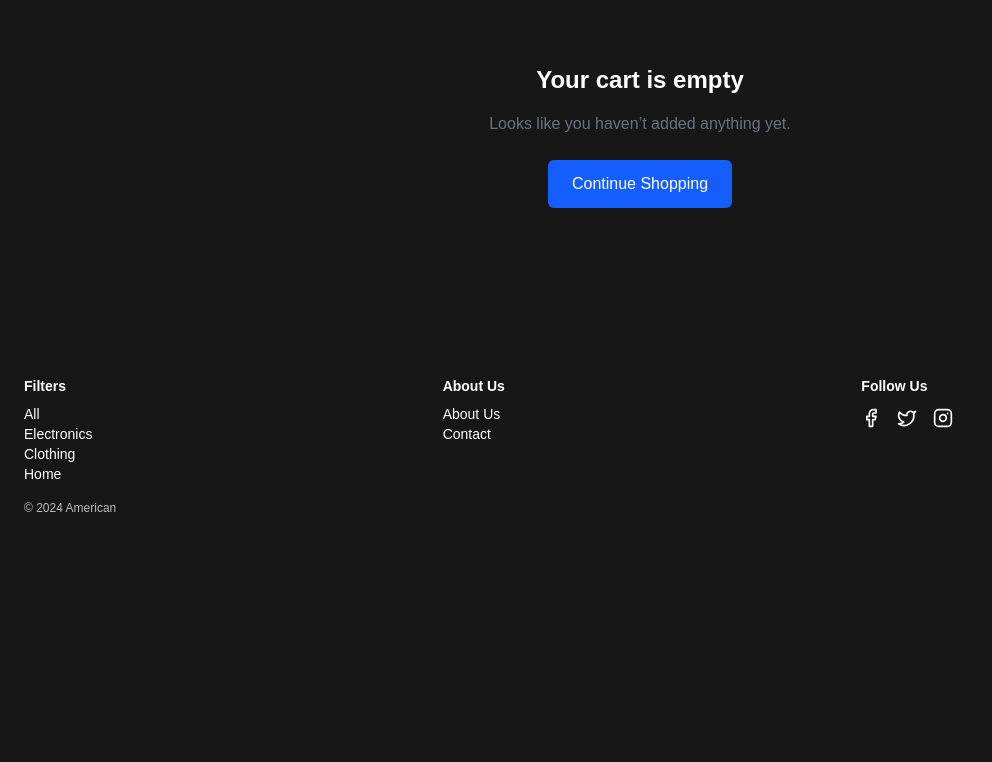
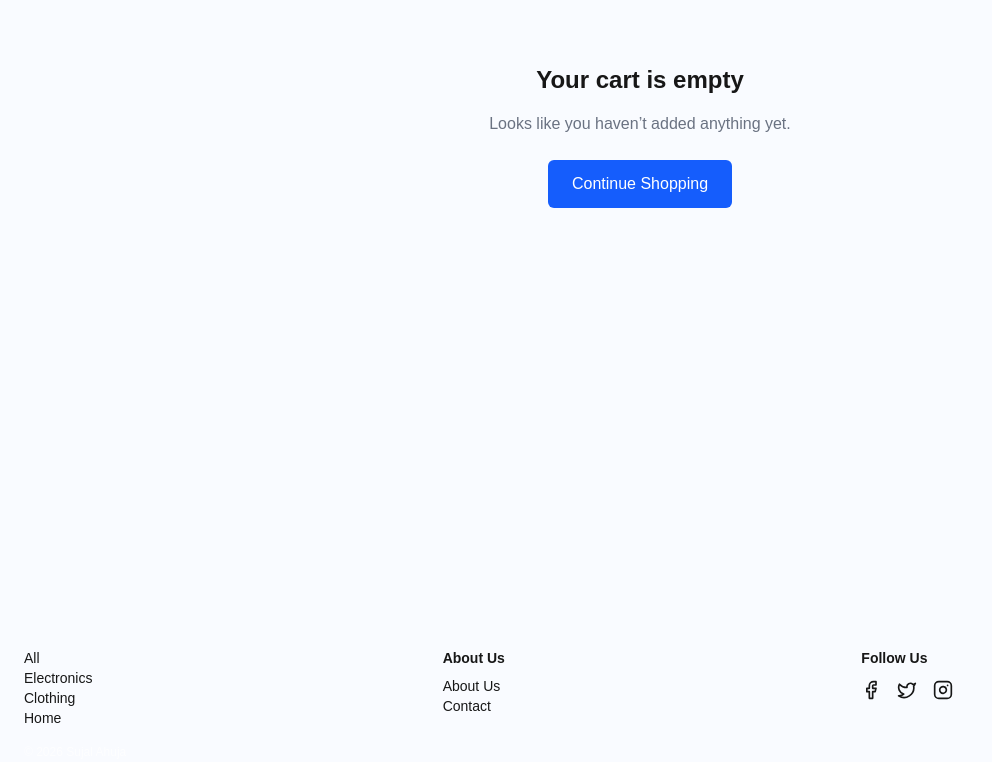
Before and after one commit to sujalahuja01/whatbytes-assignment, a Next.js app: page /cart in a window 1280 px wide. Shown: the top 762 px of the page, without its empty margins (0-992 px from the left). Built offline with nearby package versions, Linux system fonts and the light colour scheme.

Commit message:
started refinement

```diff
--- a/app/cart/page.tsx
+++ b/app/cart/page.tsx
@@ -2,6 +2,8 @@
 
 import Link from "next/link";
 import { useCart } from "@/context/CartContext";
+import { Trash2 } from "lucide-react";
+import Image from "next/image";
 
 export default function CartPage() {
   const { cart, updateQuantity, removeFromCart } = useCart();
@@ -36,16 +38,28 @@ export default function CartPage() {
         {cart.map((item) => (
           <div
             key={item.id}
-            className="bg-white rounded-xl shadow-md p-6 flex flex-col sm:flex-row sm:items-center sm:justify-between gap-6"
+            className="bg-white rounded-xl shadow-md p-6 grid grid-cols-12 gap-6 items-start"
           >
-            <div>
-              <h3 className="font-medium">{item.title}</h3>
-              <p className="text-sm text-gray-500">${item.price}</p>
+            <div className="col-span-12 sm:col-span-2 flex flex-col items-center gap-3">
+              <Image
+                src={item.image}
+                alt={item.title}
+                width={90}
+                height={90}
+                className="object-contain"
+              />
             </div>
 
-            <div className="flex items-center gap-3">
+            <div className="col-span-12 sm:col-span-7">
+              <h3 className="font-medium leading-snug">{item.title}</h3>
+              <p className="text-sm text-gray-500 mt-1">
+                In stock · Eligible for FREE delivery
+              </p>
+
+              <div className="flex gap-4 py-5  ">
+                <div className="flex items-center border rounded-md">
                   <button
-                className="px-3 py-1 border rounded"
+                    className="px-2 py-1"
                     onClick={() =>
                       updateQuantity(item.id, Math.max(1, item.quantity - 1))
                     }
@@ -53,25 +67,28 @@ export default function CartPage() {
                     −
                   </button>
 
-              <span className="w-6 text-center">{item.quantity}</span>
+                  <span className="px-3 text-sm">{item.quantity}</span>
 
                   <button
-                className="px-3 py-1 border rounded"
+                    className="px-2 py-1"
                     onClick={() => updateQuantity(item.id, item.quantity + 1)}
                   >
                     +
                   </button>
                 </div>
-
-            <div className="flex items-center gap-6">
-              <p className="font-semibold">${item.price * item.quantity}</p>
-
                 <button
                   onClick={() => removeFromCart(item.id)}
-                className="text-sm text-red-500 hover:underline"
+                  className=" text-gray-500 hover:text-red-500"
+                  aria-label="Remove item"
                 >
-                Remove
+                  <Trash2 size={18} />
                 </button>
+              </div>
+            </div>
+
+            <div className="col-span-12 sm:col-span-3 text-right font-semibold text-lg">
+              ${item.price * item.quantity}
+              <p className="text-[12px]">Up to 5% back with selected card</p>
             </div>
           </div>
         ))}
--- a/app/globals.css
+++ b/app/globals.css
@@ -1,26 +1,21 @@
 @import "tailwindcss";
 
 :root {
-  --background: #ffffff;
+  --background: #f9fbff;
   --foreground: #171717;
+  --darkblue: #0858a8;
 }
 
 @theme inline {
   --color-background: var(--background);
   --color-foreground: var(--foreground);
+  --color-darkblue: var(--darkblue);
   --font-sans: var(--font-geist-sans);
   --font-mono: var(--font-geist-mono);
 }
 
-@media (prefers-color-scheme: dark) {
-  :root {
-    --background: #0a0a0a;
-    --foreground: #ededed;
-  }
-}
-
 body {
-  background: var(--foreground);
-  color: var(--background);
+  background: var(--background);
+  color: var(--foreground);
   font-family: Arial, Helvetica, sans-serif;
 }
--- a/app/layout.tsx
+++ b/app/layout.tsx
@@ -27,9 +27,9 @@ export default function RootLayout({
 }>) {
   return (
     <html lang="en">
-      <body className="min-h-screen ">
+      <body className="min-h-screen flex flex-col ">
         <CartProvider>
-          <main>{children}</main>
+          <main className="flex-1">{children}</main>
           <Footer />
         </CartProvider>
       </body>
--- a/app/page.tsx
+++ b/app/page.tsx
@@ -74,7 +74,7 @@ export default function Home() {
         <div className="lg:hidden mb-4">
           <button
             onClick={toggleFilters}
-            className="bg-blue-600 text-white px-4 py-2 w-40 rounded-md text-sm"
+            className="bg-blue text-white px-4 py-2 w-40 rounded-md text-sm"
           >
             {filtersOpen ? "Hide Filters" : "Show Filters"}
           </button>
--- a/components/Footer.tsx
+++ b/components/Footer.tsx
@@ -1,3 +1,5 @@
+"use client";
+import Link from "next/link";
 import { Facebook, Twitter, Instagram } from "lucide-react";
 
 export default function Footer() {
@@ -5,12 +7,22 @@ export default function Footer() {
     <footer className=" mt-16">
       <div className="max-w-7xl mx-auto px-6 py-10 grid grid-cols-1 md:grid-cols-3 gap-6 text-sm">
         <div>
-          <p className="font-semibold mb-2">Filters</p>
-          <p>All</p>
-          <p>Electronics</p>
-          <p>Clothing</p>
-          <p>Home</p>
-          <p className="mt-4 text-xs text-white/70">© 2024 American</p>
+          <Link href="/" className="block hover:underline">
+            All
+          </Link>
+
+          <Link href="/?category=electronics" className="block hover:underline">
+            Electronics
+          </Link>
+
+          <Link href="/?category=clothing" className="block hover:underline">
+            Clothing
+          </Link>
+
+          <Link href="/?category=home" className="block hover:underline">
+            Home
+          </Link>
+          <p className="mt-4 text-xs text-white/70">© 2026 Sujal Ahuja</p>
         </div>
 
         <div>
--- a/components/Header.tsx
+++ b/components/Header.tsx
@@ -10,37 +10,31 @@ type HeaderProps = {
 
 export default function Header({ search, setSearch, pulse }: HeaderProps) {
   return (
-    <header className="bg-gradient-to-r from-blue-700 to-blue-800">
-      <div className="max-w-7xl mx-auto px-6 py-4 flex items-center justify-between text-white">
-        <div className="text-xl font-bold">Logo</div>
+    <header className="bg-darkblue">
+      <div className="max-w-7xl mx-auto px-6 py-4 flex justify-between items-center  text-white">
+        <div className="text-3xl font-bold">Logo</div>
 
-        <div className="flex-1 mx-10">
-          <div className="relative">
+        <div className="relative mx-10">
           <Search className="absolute left-3 top-2.5 h-4 w-4 text-white/70" />
           <input
             type="text"
             placeholder="Search for products..."
             value={search}
             onChange={(e) => setSearch(e.target.value)}
-              className="w-full rounded-md bg-blue-600/40 placeholder-white/70 text-sm px-10 py-2 focus:outline-none"
+            className="rounded-md border placeholder-white/70 text-sm px-10 py-2 focus:outline-none"
           />
-          </div>
         </div>
 
         <div className="flex items-center gap-4">
           <Link
             href="/cart"
-            className={`bg-blue-600 px-4 py-2 rounded-md flex items-center gap-2 text-sm
-    transition-all duration-200 ease-out
-${pulse ? "scale-[1.05] ring-2 ring-blue-300/40" : ""}
-
-  `}
+            className={`bg-[#002A59] px-4 py-2 rounded-md flex items-center gap-2 text-sm transition-all duration-200 ease-out${pulse ? "scale-[1.05] ring-2 ring-blue-300/40" : ""}`}
           >
             <ShoppingCart className="h-4 w-4" />
             Cart
           </Link>
 
-          <div className="w-8 h-8 rounded-full bg-blue-500 flex items-center justify-center">
+          <div className="w-8 h-8 rounded-full bg-[#002A59] flex items-center justify-center">
             <User className="h-4 w-4" />
           </div>
         </div>
```
Lines whose indentation alone changed are shown as unchanged.
